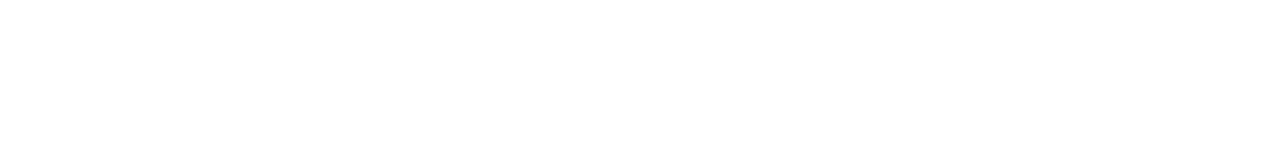
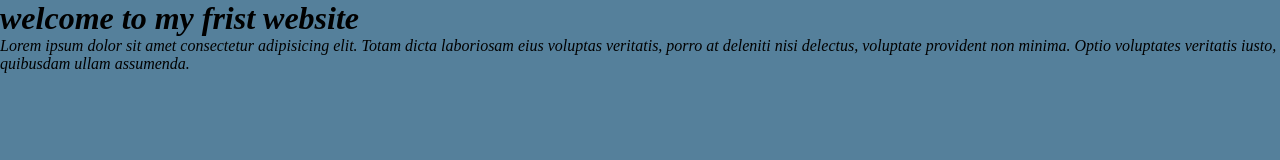
Before and after one commit to R2k4b8l/my-frist-project, a plain HTML site: page index.html in a window 1280 px wide. Drawn offline with Linux system fonts and the light colour scheme.

Commit message:
second commit

```diff
--- a/index.html
+++ b/index.html
@@ -4,13 +4,11 @@
     <meta charset="UTF-8">
     <meta name="viewport" content="width=device-width, initial-scale=1.0">
     <link rel="stylesheet" href="style.css">
-    <title>Document</title>
+    <title>my frirst website</title>
 </head>
 <body>
-
-
-
-
+<h1> welcome to my frist website</h1>
+<p>Lorem ipsum dolor sit amet consectetur adipisicing elit. Totam dicta laboriosam eius voluptas veritatis, porro at deleniti nisi delectus, voluptate provident non minima. Optio voluptates veritatis iusto, quibusdam ullam assumenda.</p>
 
 
 </body>
--- a/style.css
+++ b/style.css
@@ -3,3 +3,7 @@
     padding: 0;
 
 }
+body{
+    background-color: #55809b;
+    font-style: italic;
+}git
```
